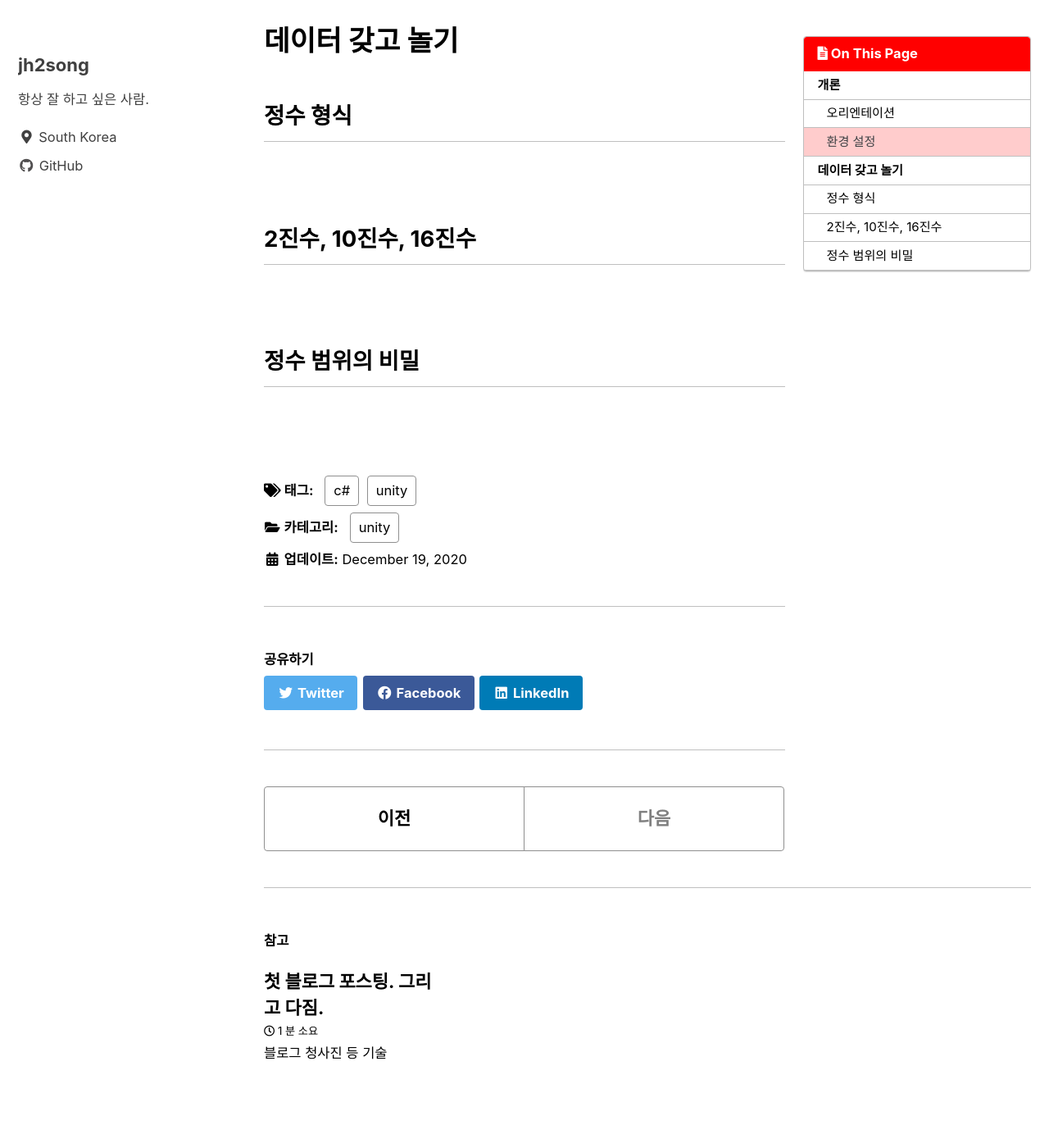
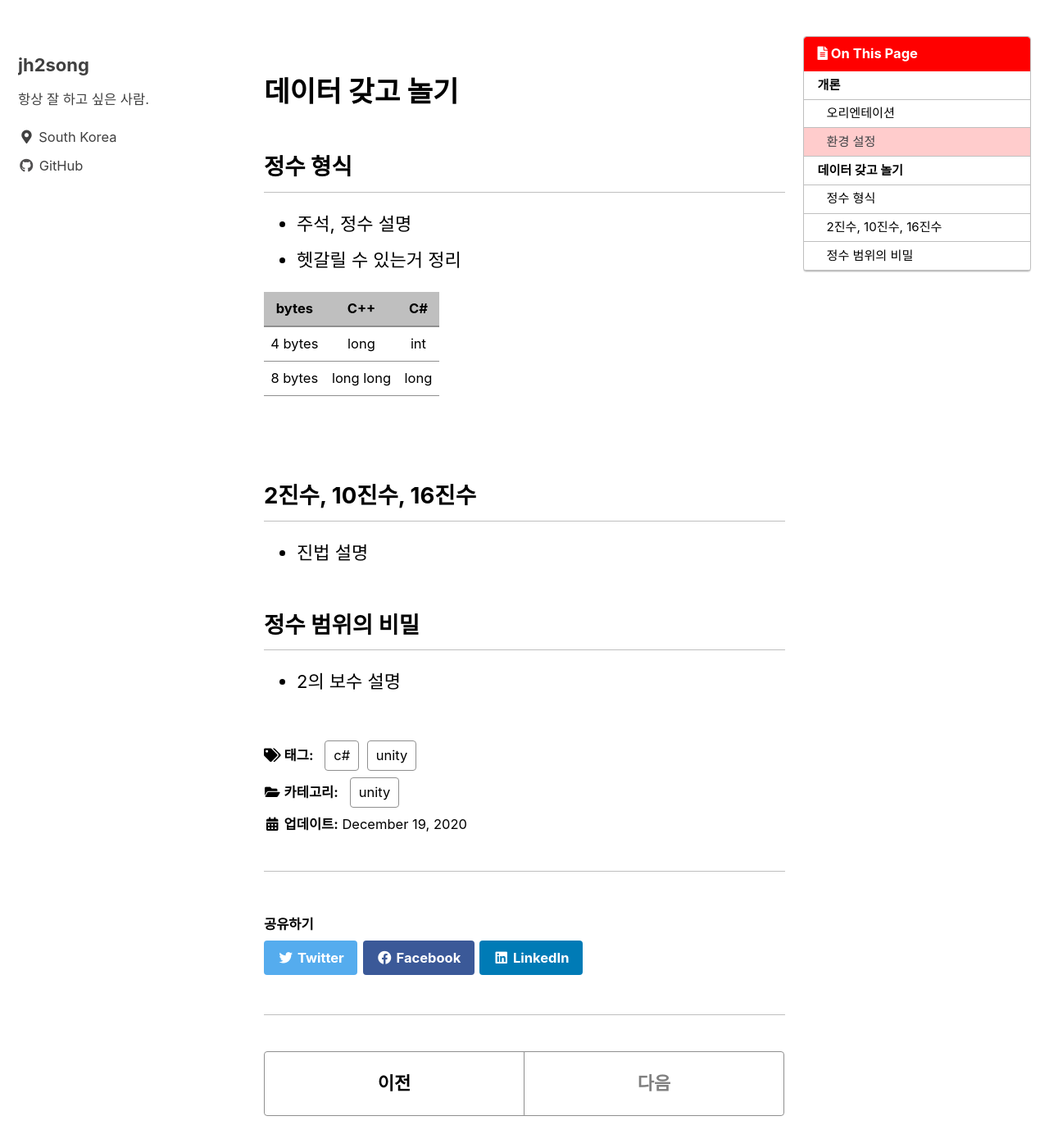
Before and after one commit to jh2song/jh2song.github.io, a Jekyll site: the page built from _posts/essays/2020-12-19-unity-lecture-part01.md, in a window 1280 px wide and 1400 px high, scrolled down 894 px. Shown: the whole window at 82% size. Built offline with Jekyll 4.4.1, drawn with Linux system fonts in a browser that asks for light colours; cached includes are drawn as plain includes.

Commit message:
updated chap 01, 02

```diff
--- a/_posts/essays/2020-12-19-unity-lecture-part01.md
+++ b/_posts/essays/2020-12-19-unity-lecture-part01.md
@@ -20,14 +20,23 @@ toc_sticky: true
 * Visual Assist라는 어썸한 플러그인이 있으나 돈을 내야함 ㅡㅡ. 코드가 예쁘게 보인다.
 &nbsp;
 
-
+&nbsp;
 # 데이터 갖고 놀기
 ## 정수 형식
+* 주석, 정수 설명
+* 헷갈릴 수 있는거 정리
+
+|<center>bytes</center>|<center>C++</center>|<center>C#</center>|
+|---|---|---|
+|<center>4 bytes</center>|<center>long</center>|<center>int</center>|
+|<center>8 bytes</center>|<center>long long</center>|<center>long</center>|
 
 &nbsp;
+
 ## 2진수, 10진수, 16진수
+* 진법 설명
+&nbsp;
 
+## 정수 범위의 비밀
+* 2의 보수 설명
 &nbsp;
-## 정수 범위의 비밀
-
-&nbsp;
```
